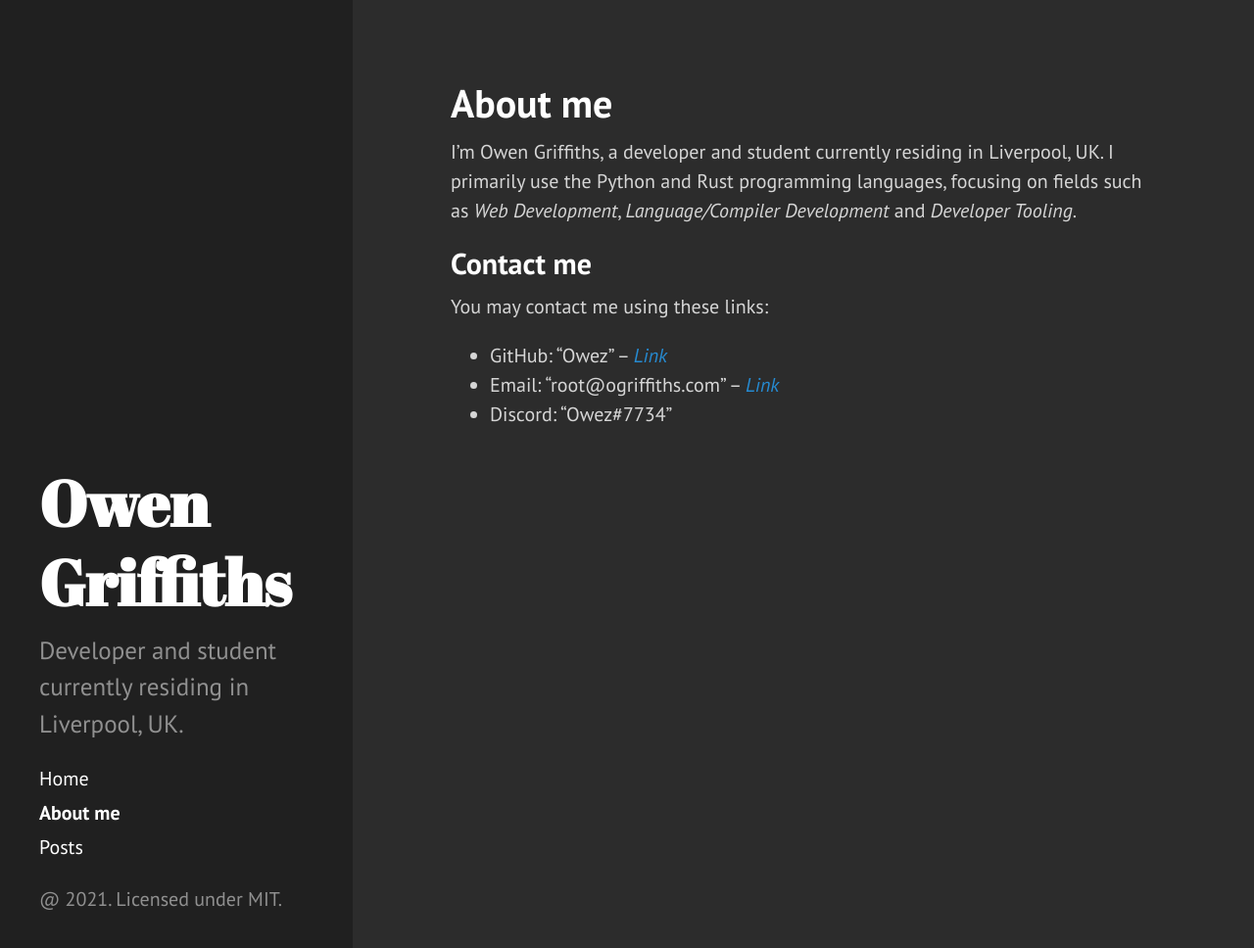
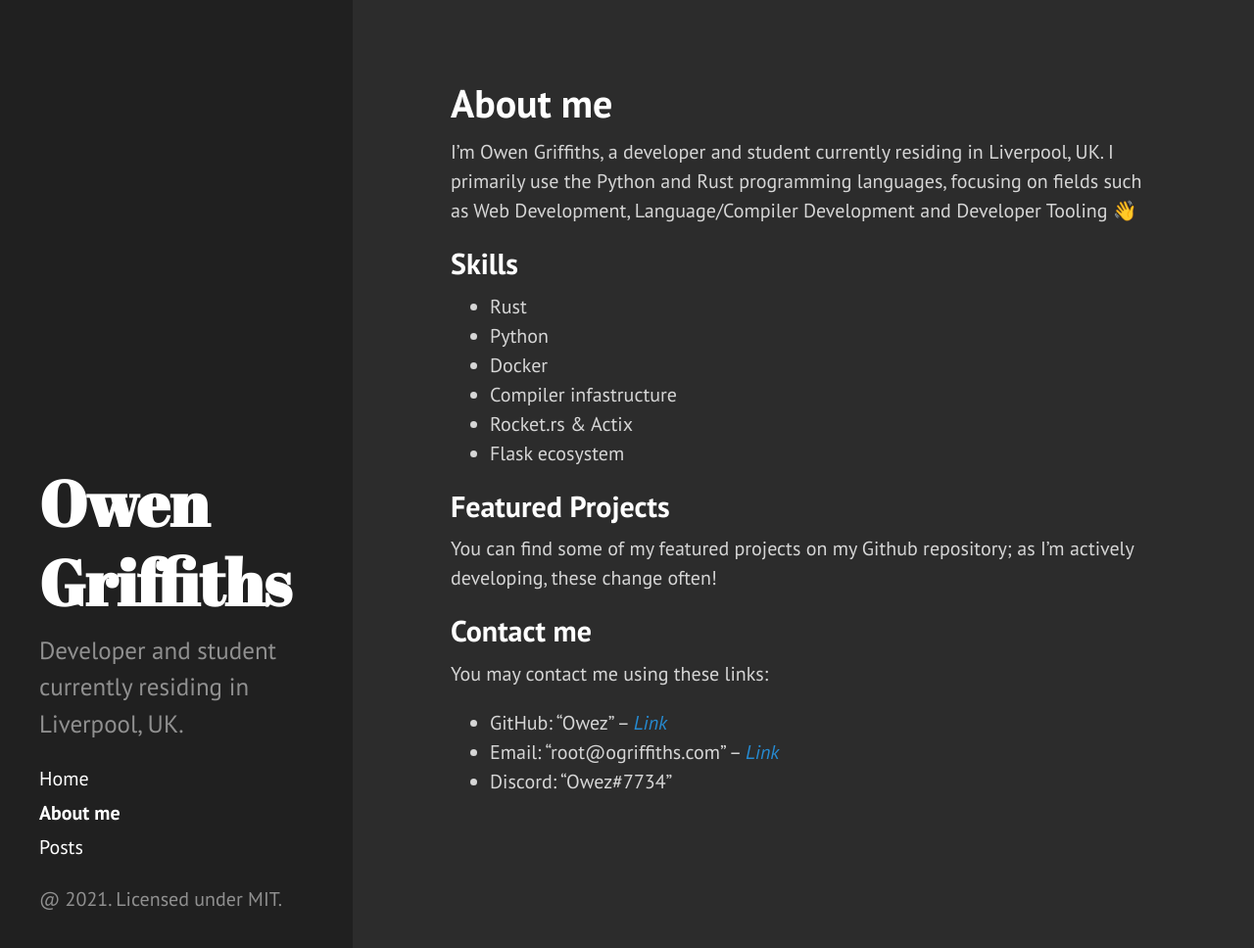
Before and after one commit to Owez/portfolio, a Jekyll site: the page built from about.md, in a window 1280 px wide and 973 px high. Shown: the top 968 px of the window at 98% size. Built offline with Jekyll 4.4.1, drawn with Linux system fonts in a browser that asks for light colours.

Commit message:
Updated about.md

```diff
--- a/about.md
+++ b/about.md
@@ -4,7 +4,20 @@ title: About me
 permalink: /about/
 ---
 
-I'm Owen Griffiths, a developer and student currently residing in Liverpool, UK. I primarily use the Python and Rust programming languages, focusing on fields such as *Web Development*, *Language/Compiler Development* and *Developer Tooling*.
+I'm Owen Griffiths, a developer and student currently residing in Liverpool, UK. I primarily use the Python and Rust programming languages, focusing on fields such as Web Development, Language/Compiler Development and Developer Tooling 👋
+
+## Skills
+
+- Rust
+- Python
+- Docker
+- Compiler infastructure
+- Rocket.rs & Actix
+- Flask ecosystem
+
+## Featured Projects
+
+You can find some of my featured projects on my Github repository; as I'm actively developing, these change often!
 
 ## Contact me
 
```
